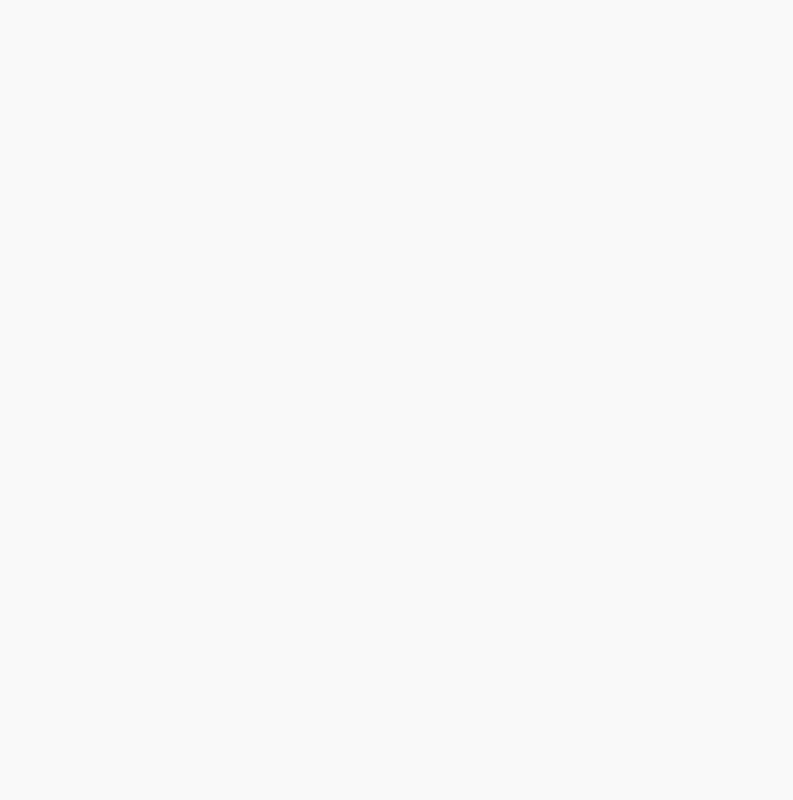
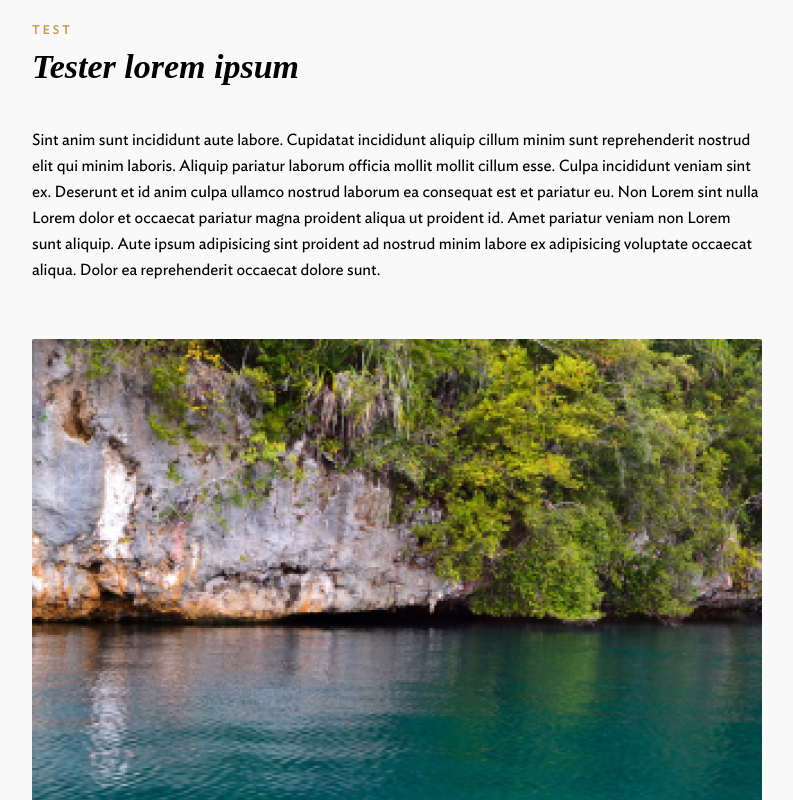
Before and after one commit to clevara-dev-id/the-maj-group-old, a React (Create React App) app: page / in a window 1280 px wide. Shown: the part 3580-4380 px from the top of the page, without its empty margins (243-1036 px from the left). Before the commit the page ends 3602 px from the top, so only its background shows below. Built offline with nearby package versions, Linux system fonts and the light colour scheme; a web font is replaced by a local one.

Commit message:
add article component

```diff
--- /dev/null
+++ b/src/components/base_components/base/ArticleComponent.js
@@ -0,0 +1,92 @@
+import React from 'react'
+import styled from 'styled-components'
+import { Row, Col } from 'react-bootstrap';
+
+export const PrimaryArticle = (props) => (
+    <>
+        <Container>
+            <HeadContent>
+                <H5 align="center">{props.caption}</H5>
+                <H1 align="center">{props.title}</H1>
+            </HeadContent>
+            <P align="center">{props.firstParagraph}</P>
+            <Img src={props.image} alt={props.alt} />
+            <P>{props.secondParagraph}</P>
+        </Container>
+    </>
+)
+
+export const SecondaryArticle = (props) => (
+    <ContainerSecondary>
+        <Row>
+            <Col>
+                <ImgSecondary src={props.image} alt={props.alt} />
+            </Col>
+            <Col>
+                <HeadContent>
+                    <H5 align="left">{props.caption}</H5>
+                    <H1 align="left">{props.title}</H1>
+                </HeadContent>
+                <P align="left">{props.text}</P>
+            </Col>
+        </Row>
+    </ContainerSecondary>
+)
+
+export const SmallArticle = (props) => (
+    <>
+        <ContainerSmall>
+            <HeadContent>
+                <H5 align="left">{props.caption}</H5>
+                <H1 align="left">{props.title}</H1>
+            </HeadContent>
+            <P align={props.left}>{props.firstParagraph}</P>
+            <Img src={props.image} alt={props.alt} />
+            <P align={props.left}>{props.secondParagraph}</P>
+        </ContainerSmall>
+    </>
+)
+
+const Container = styled.div`
+    width: 1110px;
+    margin-left:auto;
+    margin-right:auto;
+`;
+const ContainerSecondary = styled.div`
+    width: 1110px;
+    height: 637px;
+    margin-left:auto;
+    margin-right:auto;
+`;
+const ContainerSmall = styled.div`
+    width:730px;
+    margin-left:auto;
+    margin-right:auto;
+`;
+const HeadContent = styled.div`
+    margin-bottom:40px;
+`;
+const H5 = styled.h5`
+    letter-spacing: 3px;
+    text-align: ${props=>props.align};
+    text-transform: uppercase;
+    color: #C4964B;
+`;
+const H1 = styled.h1`
+    color: #000;
+    font-style: italic;
+    text-align: ${props=>props.align};
+`;
+const P = styled.p`
+    text-align: ${props=>props.align};
+    color: #000000;
+`;
+const Img = styled.img`
+    width:100%;
+    height:100%;
+    margin:40px auto;
+`;
+const ImgSecondary = styled.img`
+    width:540px;
+    height:637px;
+`;
--- a/src/views/Home.js
+++ b/src/views/Home.js
@@ -3,6 +3,7 @@ import React, { Component } from 'react'
 // dummy image
 import background from '../Assets/tmp/CardImage.png'
 import backgroundLarge from '../Assets/tmp/CardImageLarge.png'
+import backgroundSmall from '../Assets/tmp/CardImage.png'
 
 import CustomArrows from '../components/base_components/base/CarousellMaster'
 import {
@@ -23,6 +24,9 @@ import {
   Title,
   CardImage,
   CardImageLarge,
+  PrimaryArticle,
+  SecondaryArticle,
+  SmallArticle,
 } from '../components/base_components/base'
 
 export default class Home extends Component {
@@ -92,6 +96,17 @@ export default class Home extends Component {
           reverse={true}
         />
 
+        <SmallArticle
+          caption = "test"
+          title ="Tester lorem ipsum"
+          firstParagraph ="Sint anim sunt incididunt aute labore. Cupidatat incididunt aliquip cillum minim sunt reprehenderit nostrud elit qui minim laboris. Aliquip pariatur laborum officia mollit mollit cillum esse. Culpa incididunt veniam sint ex. Deserunt et id anim culpa ullamco nostrud laborum ea consequat est et pariatur eu. Non Lorem sint nulla Lorem dolor et occaecat pariatur magna proident aliqua ut proident id.
+          Amet pariatur veniam non Lorem sunt aliquip. Aute ipsum adipisicing sint proident ad nostrud minim labore ex adipisicing voluptate occaecat aliqua. Dolor ea reprehenderit occaecat dolore sunt."
+          image={backgroundSmall}
+          alt="background"
+          secondParagraph="Sint anim sunt incididunt aute labore. Cupidatat incididunt aliquip cillum minim sunt reprehenderit nostrud elit qui minim laboris. Aliquip pariatur laborum officia mollit mollit cillum esse. Culpa incididunt veniam sint ex. Deserunt et id anim culpa ullamco nostrud laborum ea consequat est et pariatur eu. Non Lorem sint nulla Lorem dolor et occaecat pariatur magna proident aliqua ut proident id.
+          Amet pariatur veniam non Lorem sunt aliquip. Aute ipsum adipisicing sint proident ad nostrud minim labore ex adipisicing voluptate occaecat aliqua. Dolor ea reprehenderit occaecat dolore sunt. Sint anim sunt incididunt aute labore. Cupidatat incididunt aliquip cillum minim sunt reprehenderit nostrud elit qui minim laboris. Aliquip pariatur laborum officia mollit mollit cillum esse. Culpa incididunt veniam sint ex. Deserunt et id anim culpa ullamco nostrud laborum ea consequat est et pariatur eu. Non Lorem sint nulla Lorem dolor et occaecat pariatur magna proident aliqua ut proident id."
+        />
+
       </div>
     )
   }
```
Also changed, not shown: src/components/base_components/base/index.js (+9 -0 lines), src/Assets/tmp/img.png (added).
